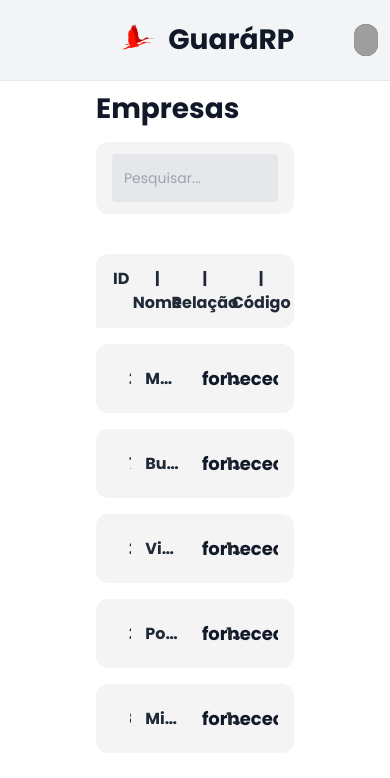
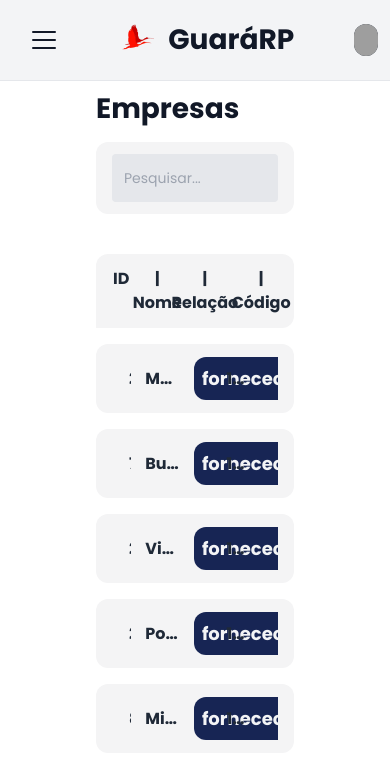
Before and after one commit to Teamtanic/Codigo-Frontend, a React (Vite) app: page /empresas in a window 390 px wide. Shown: the top 778 px of the page. Built offline with nearby package versions, Linux system fonts and the light colour scheme; grey boxes are pictures that could not be loaded.

Commit message:
Style light theme

```diff
--- a/src/components/Navbar.tsx
+++ b/src/components/Navbar.tsx
@@ -32,8 +32,8 @@ export function Navbar({ hasSide = true }: NavbarProps) {
             <nav className="fixed top-0 z-50 w-full bg-gray-100 border-b border-gray-200 dark:bg-gray-800 dark:border-gray-700">
                 <div className="px-3 py-3 lg:px-5 lg:pl-3">
                     <div className="flex items-center">
-                    <Button className='py-0 px-0 !w-fit bg-transparent md:hidden hover:bg-gray-700' onClick={toggleSidebar}>
-                        <List size={32} className='text-gray-100' />
+                    <Button className='py-0 px-0 !w-fit bg-transparent md:hidden hover:!bg-gray-200 dark:hover:bg-gray-700' onClick={toggleSidebar}>
+                        <List size={32} className='text-gray-900 dark:text-gray-100' />
                     </Button>
                         <div className="flex items-center md:justify-start max-md:justify-center max-md:-translate-x-3 w-full">
                             <a href="/teste" className="flex ml-2 md:mr-24">
--- a/src/components/SidebarMenu.tsx
+++ b/src/components/SidebarMenu.tsx
@@ -52,7 +52,7 @@ export function SidebarMenu({ menuItems, sideBarVisible = false }: SidebarMenuPr
             <CaretLeft size={32} className="text-gray-900 dark:text-gray-100" />
             :
             <CaretRight size={32} className="text-gray-900 dark:text-gray-100" />
-          } className="border-r-gray-200/20 hover:bg-gray-200  dark:bg-gray-800 dark:hover:bg-gray-600 rounded-l-none focus:ring-0 ">
+          } className="border-r-gray-200/20 bg-gray-200 hover:bg-gray-100  dark:bg-gray-800 dark:hover:bg-gray-600 rounded-l-none focus:ring-0 ">
           </Button>
         </div>
       </div>
--- a/src/screens/Home/Company/ListCompany.tsx
+++ b/src/screens/Home/Company/ListCompany.tsx
@@ -70,9 +70,9 @@ export function ListCompany() {
                                                     <Heading className="!text-gray-800 max-h-10 truncate">{empresa.nome}</Heading>
                                                 </td>
                                                 <td className="col-span-2 flex justify-start">
-                                                    <Heading className="!text-gray-800 m-auto">
-                                                        <Card className="bg-blue-950 w-full flex items-center justify-center">
-                                                            <Text>{empresa.relacao}</Text>
+                                                    <Heading className="m-auto">
+                                                        <Card className="!bg-blue-950 w-full flex items-center justify-center">
+                                                            <Text className="!text-gray-100 ">{empresa.relacao}</Text>
                                                         </Card>
                                                     </Heading>
                                                 </td>
```
